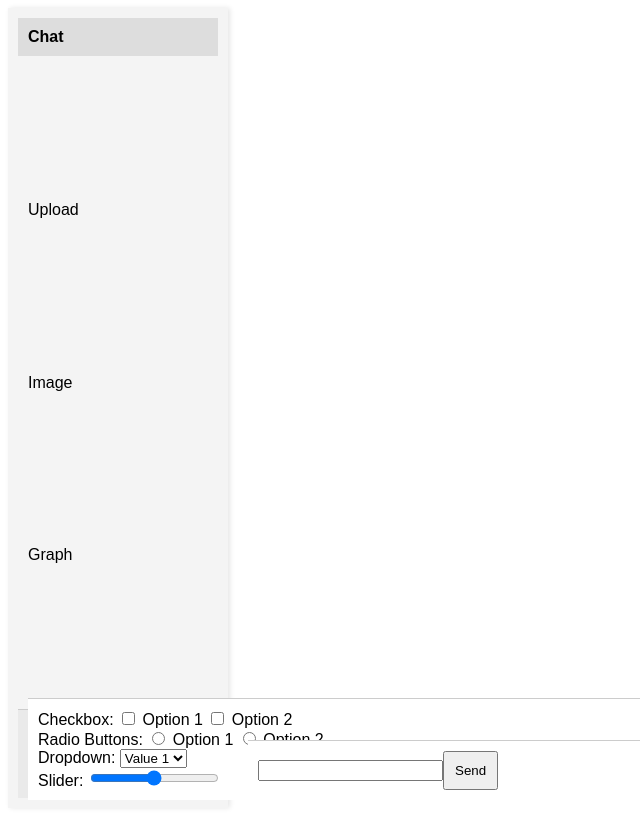
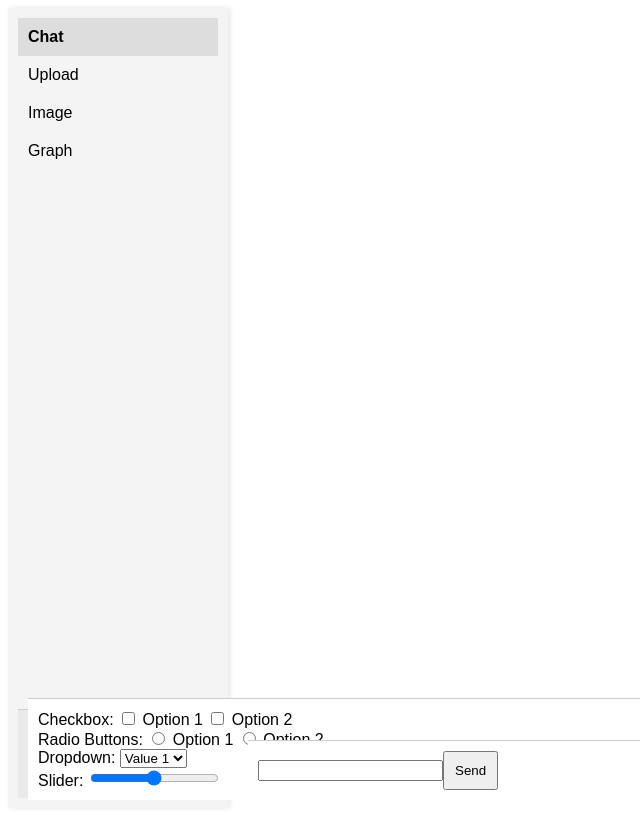
Before and after one commit to Kazu-num/webapp_test, a Flask app: page / in a window 1280 px wide. Shown: the whole page, without its empty margins (0-640 px from the left). Run offline with Flask 3, Linux system fonts and the light colour scheme; some libraries are stand-ins or nearby versions.

Commit message:
Flask proto5

```diff
--- a/Flask/static/style.css
+++ b/Flask/static/style.css
@@ -14,7 +14,10 @@
     box-shadow: 2px 0 5px rgba(0,0,0,0.1);
     display: flex;
     flex-direction: column;
-    justify-content: space-between;
+}
+
+.tabs {
+    flex-grow: 1;
 }
 
 .tab {
--- a/Flask/templates/index.html
+++ b/Flask/templates/index.html
@@ -48,10 +48,12 @@
 <body>
     <div class="container">
         <div class="sidebar">
-            <div class="tab active" data-target="chat">Chat</div>
-            <div class="tab" data-target="upload">Upload</div>
-            <div class="tab" data-target="image">Image</div>
-            <div class="tab" data-target="graph">Graph</div>
+            <div class="tabs">
+                <div class="tab active" data-target="chat">Chat</div>
+                <div class="tab" data-target="upload">Upload</div>
+                <div class="tab" data-target="image">Image</div>
+                <div class="tab" data-target="graph">Graph</div>
+            </div>
             <div class="controls">
                 <h2>Controls</h2>
                 <form>
```
